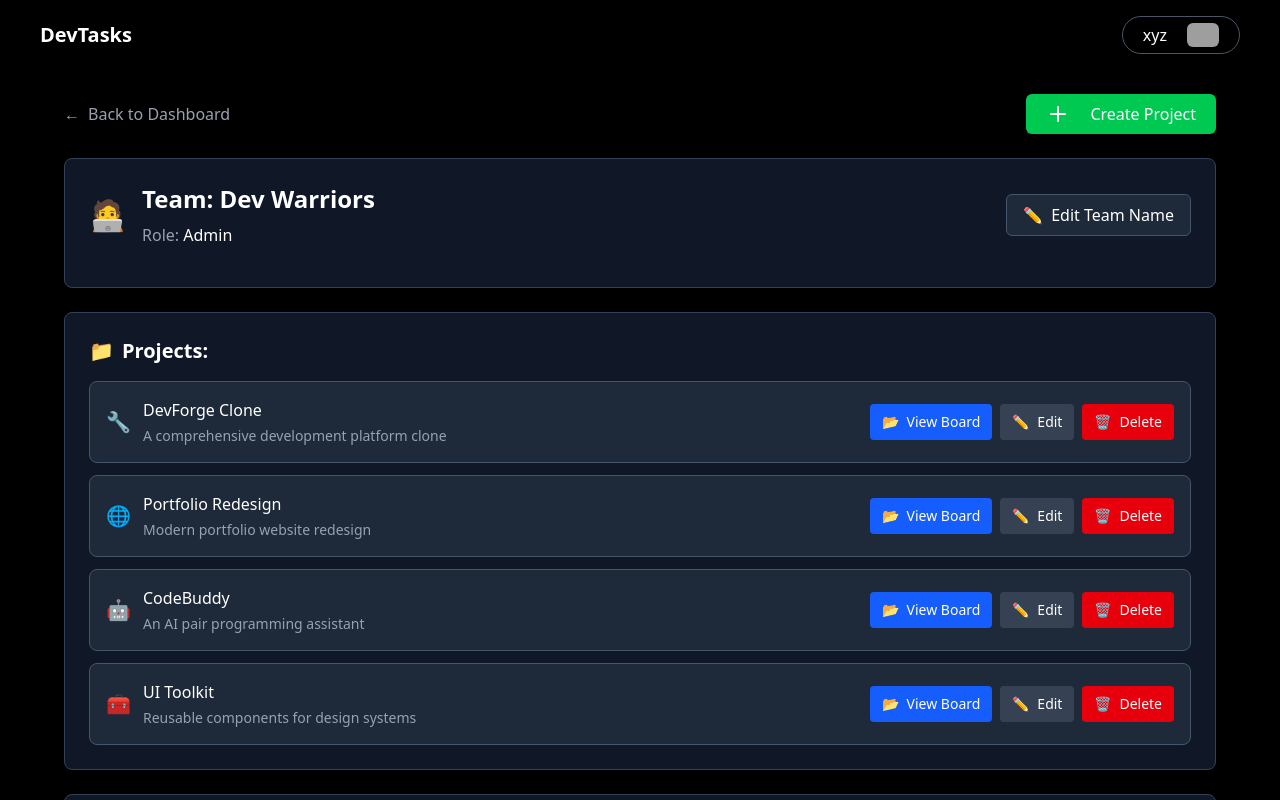
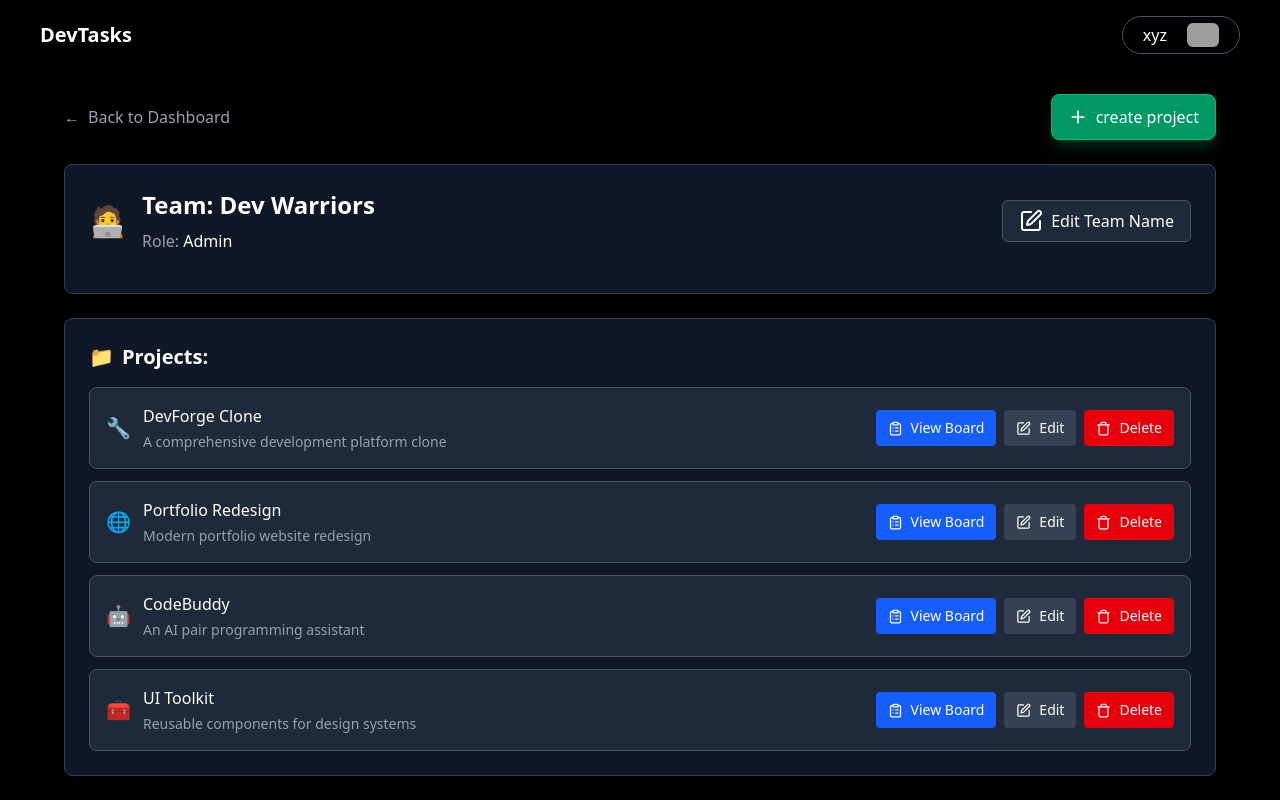
Before and after one commit to DeepakRizal/Dev-Tasks, a React (Vite) app: page /teams/1 in a window 1280 px wide. Built offline with nearby package versions, Linux system fonts and the light colour scheme; grey boxes are pictures that could not be loaded.

Commit message:
refactor(ui): update icons and extract CreateButton component for consistent button styling

```diff
--- a/src/components/project/ProjectCard.tsx
+++ b/src/components/project/ProjectCard.tsx
@@ -1,6 +1,7 @@
 import { Link, useParams } from "react-router-dom";
 import type { User } from "../../types/auth";
 import type { Project } from "../../types/team";
+import { ClipboardList, SquarePen, Trash } from "lucide-react";
 
 interface ProjectProps {
   project: Project;
@@ -27,17 +28,23 @@ const ProjectCard = ({ project, currentUser, projectId }: ProjectProps) => {
           to={`/teams/${teamId}/project/${projectId}`}
           className="flex items-center space-x-2 bg-blue-600 hover:bg-blue-700 text-white px-3 py-2 rounded text-sm transition-colors"
         >
-          <span>📂</span>
+          <span>
+            <ClipboardList size={15} />
+          </span>
           <span>View Board</span>
         </Link>
         {currentUser?.role === "admin" && (
           <>
-            <button className="flex items-center space-x-2 bg-gray-700 hover:bg-gray-600 text-white px-3 py-2 rounded text-sm transition-colors">
-              <span>✏️</span>
+            <button className="flex cursor-pointer items-center space-x-2 bg-gray-700 hover:bg-gray-600 text-white px-3 py-2 rounded text-sm transition-colors">
+              <span>
+                <SquarePen size={15} />
+              </span>
               <span>Edit</span>
             </button>
-            <button className="flex items-center space-x-2 bg-red-600 hover:bg-red-700 text-white px-3 py-2 rounded text-sm transition-colors">
-              <span>🗑️</span>
+            <button className="flex cursor-pointer items-center space-x-2 bg-red-600 hover:bg-red-700 text-white px-3 py-2 rounded text-sm transition-colors">
+              <span>
+                <Trash size={15} />
+              </span>
               <span>Delete</span>
             </button>
           </>
--- a/src/components/teams/TeamCard.tsx
+++ b/src/components/teams/TeamCard.tsx
@@ -1,5 +1,6 @@
 import { useNavigate } from "react-router-dom";
 import type { Team } from "../../types/team";
+import { FolderKanban } from "lucide-react";
 
 interface TeamCardProps {
   team: Team;
@@ -8,18 +9,20 @@ interface TeamCardProps {
 const TeamCard = ({ team }: TeamCardProps) => {
   const navigate = useNavigate();
   return (
-    <div
-      onClick={() => navigate(`/teams/${team.id}`)}
-      className="flex items-center justify-between bg-gray-900 border border-slate-700 rounded-lg p-4 hover:bg-gray-800 transition-colors cursor-pointer"
-    >
+    <div className="flex items-center justify-between bg-gray-900 border border-slate-700 rounded-lg p-4 hover:bg-gray-800 transition-colors ">
       <div className="flex items-center space-x-3">
         <span className="text-xl">{team.emoji}</span>
         <span className="text-white font-medium">{team.name}</span>
       </div>
 
-      <button className="flex items-center space-x-2 bg-gray-800 hover:bg-gray-700 text-white px-4 py-2 rounded-md border border-slate-600 transition-colors">
-        <span>📁</span>
-        <span>View Projects</span>
+      <button
+        onClick={() => navigate(`/teams/${team.id}`)}
+        className="flex cursor-pointer items-center space-x-2 bg-gray-800 hover:bg-gray-700 text-white px-4 py-2 rounded-md border border-slate-600 transition-colors"
+      >
+        <span>
+          <FolderKanban />
+        </span>
+        <span>View Project</span>
       </button>
     </div>
   );
--- /dev/null
+++ b/src/components/ui/CreateButtons.tsx
@@ -0,0 +1,80 @@
+import React from "react";
+import { Plus } from "lucide-react";
+
+interface CreateButtonProps {
+  onClick: () => void;
+  text: string;
+  variant?: "primary" | "secondary" | "accent" | "neutral";
+  size?: "sm" | "md" | "lg";
+  fullWidth?: boolean;
+  icon?: React.ReactNode;
+  className?: string;
+}
+
+const CreateButton = ({
+  onClick,
+  text,
+  variant = "primary",
+  size = "md",
+  fullWidth = false,
+  icon = <Plus className="w-5 h-5" />,
+  className = "",
+}: CreateButtonProps) => {
+  const getVariantClasses = () => {
+    switch (variant) {
+      case "primary":
+        return "bg-emerald-600 hover:bg-emerald-700 text-white border-emerald-500 shadow-lg shadow-emerald-500/20";
+      case "secondary":
+        return "bg-blue-600 hover:bg-blue-700 text-white border-blue-500 shadow-lg shadow-blue-500/20";
+      case "accent":
+        return "bg-purple-600 hover:bg-purple-700 text-white border-purple-500 shadow-lg shadow-purple-500/20";
+      case "neutral":
+        return "bg-gray-800 hover:bg-gray-700 text-white border-slate-600 border-dashed";
+      default:
+        return "bg-emerald-600 hover:bg-emerald-700 text-white border-emerald-500";
+    }
+  };
+
+  const getSizeClasses = () => {
+    switch (size) {
+      case "sm":
+        return "px-3 py-2 text-sm";
+      case "md":
+        return "px-4 py-2.5 text-base";
+      case "lg":
+        return "px-6 py-4 text-lg";
+      default:
+        return "px-4 py-2.5 text-base";
+    }
+  };
+
+  return (
+    <button
+      onClick={onClick}
+      className={`
+        ${fullWidth ? "w-full" : "inline-flex"}
+        cursor-pointer
+        font-medium
+        rounded-lg
+        border
+        transition-all
+        duration-200
+        flex
+        items-center
+        justify-center
+        space-x-2
+        transform
+        hover:scale-[1.02]
+        active:scale-[0.98]
+        ${getVariantClasses()}
+        ${getSizeClasses()}
+        ${className}
+      `}
+    >
+      {icon}
+      <span>{text}</span>
+    </button>
+  );
+};
+
+export default CreateButton;
--- a/src/pages/dashboard/Dashboard.tsx
+++ b/src/pages/dashboard/Dashboard.tsx
@@ -3,6 +3,7 @@ import type { RootState } from "../../store/store";
 import { useState } from "react";
 import AddTeamModal from "../../components/modals/AddTeamModal";
 import TeamCard from "../../components/teams/TeamCard";
+import CreateButton from "../../components/ui/CreateButtons";
 
 const Dashboard = () => {
   const currentUser = useSelector((state: RootState) => state.auth.currentUser);
@@ -37,13 +38,12 @@ const Dashboard = () => {
         </div>
 
         <div className="border-t border-slate-700 pt-10">
-          <button
+          <CreateButton
+            variant="secondary"
             onClick={handleClick}
-            className="w-full cursor-pointer bg-gray-900 hover:bg-gray-800 text-white font-medium py-4 px-6 rounded-lg border border-slate-700 border-dashed transition-colors flex items-center justify-center space-x-2"
-          >
-            <span className="text-xl">+</span>
-            <span>Create New Team</span>
-          </button>
+            text="Create New Team"
+            fullWidth
+          />
         </div>
       </div>
       {isOpen && <AddTeamModal isOpen={isOpen} setIsOpen={setIsOpen} />}
--- a/src/pages/team/TeamDetailPage.tsx
+++ b/src/pages/team/TeamDetailPage.tsx
@@ -2,9 +2,10 @@ import { useSelector } from "react-redux";
 import { Link, useParams } from "react-router-dom";
 import type { RootState } from "../../store/store";
 import ProjectCard from "../../components/project/ProjectCard";
-import { Plus } from "lucide-react";
+import { SquarePen } from "lucide-react";
 import { useState } from "react";
 import AddProjectModal from "../../components/modals/AddProjectModal";
+import CreateButton from "../../components/ui/CreateButtons";
 
 const TeamDetailPage = () => {
   const projects = useSelector((state: RootState) => state.project.projects);
@@ -47,13 +48,11 @@ const TeamDetailPage = () => {
             <span>Back to Dashboard</span>
           </Link>
 
-          <button
+          <CreateButton
+            variant="primary"
+            text="create project"
             onClick={handleClick}
-            className="text-white bg-green-500 rounded-md px-5 py-2 flex gap-5 cursor-pointer"
-          >
-            <Plus />
-            <span>Create Project</span>
-          </button>
+          />
         </div>
 
         <div className="bg-gray-900 border border-slate-700 rounded-lg p-6 mb-6">
@@ -80,8 +79,10 @@ const TeamDetailPage = () => {
                 </div>
               </div>
             </div>
-            <button className="flex items-center space-x-2 bg-gray-800 hover:bg-gray-700 text-white px-4 py-2 rounded-md border border-slate-600 transition-colors">
-              <span>✏️</span>
+            <button className="flex items-center cursor-pointer space-x-2 bg-gray-800 hover:bg-gray-700 text-white px-4 py-2 rounded-md border border-slate-600 transition-colors">
+              <span>
+                <SquarePen />
+              </span>
               <span>Edit Team Name</span>
             </button>
           </div>
@@ -142,16 +143,14 @@ const TeamDetailPage = () => {
           </div>
         </div>
 
-        <div className="bg-gray-900 border border-slate-700 rounded-lg p-6">
-          <button
-            onClick={handleClick}
-            className="w-full cursor-pointer bg-gray-800 hover:bg-gray-700 text-white font-medium py-4 px-6 rounded-lg border border-slate-600 border-dashed transition-colors flex items-center justify-center space-x-2"
-          >
-            <span className="text-xl">+</span>
-            <span>Create New Project</span>
-          </button>
-        </div>
+        <CreateButton
+          variant="primary"
+          onClick={handleClick}
+          text="Create New Project"
+          fullWidth
+        />
       </div>
+
       {isOpen && (
         <AddProjectModal
           teamId={team?.id}
```
